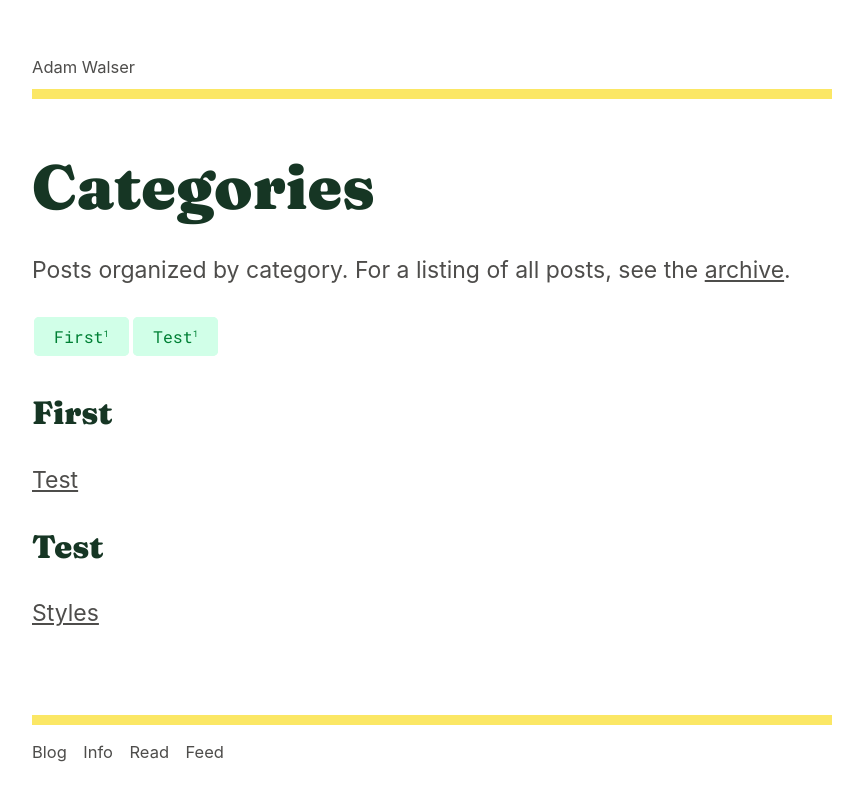
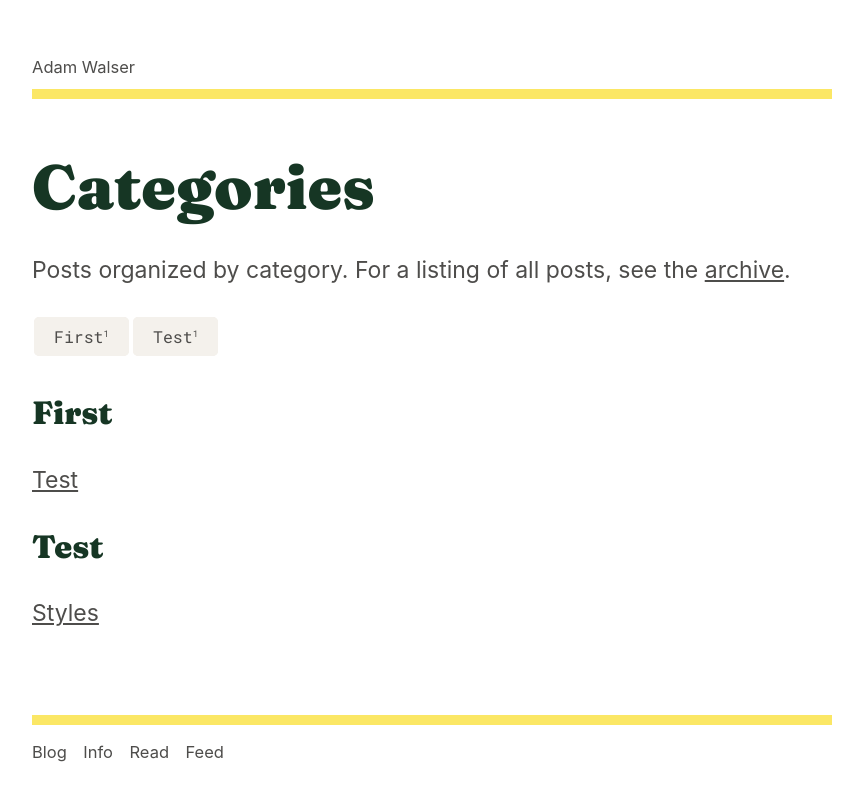
Before and after one commit to ajpwalser/ajpwalser.github.io, a Jekyll site: the page built from categories.html, in a window 1280 px wide. Shown: the top 801 px of the page, without its empty margins (208-1071 px from the left). Built offline with Jekyll 4.4.1, drawn with Linux system fonts in a browser that asks for light colours; some web fonts are replaced.

Commit message:
Update style.css

```diff
--- a/css/style.css
+++ b/css/style.css
@@ -279,9 +279,7 @@
 
 .read-more-trigger,
 .pagination a,
-.post-nav a,
-.tag-box a,
-.cat-box a {
+.post-nav a {
 	padding: 7px 18px;
 	margin: 2px;
 	color: rgb(0, 128, 53);
@@ -317,6 +315,19 @@
 
 .top {
 	font-size: 0.718em;
+}
+
+.tag-box a,
+.cat-box a {
+	padding: 7px 18px;
+	margin: 2px;
+	color: rgb(78, 77, 75);
+	background-color: rgb(244, 241, 236);
+	border: 2px solid rgb(244, 241, 236);
+	-webkit-border-radius: 5px;
+	-moz-border-radius: 5px;
+	border-radius: 5px;
+	text-decoration: none;
 }
 
 .tag-box,
```
